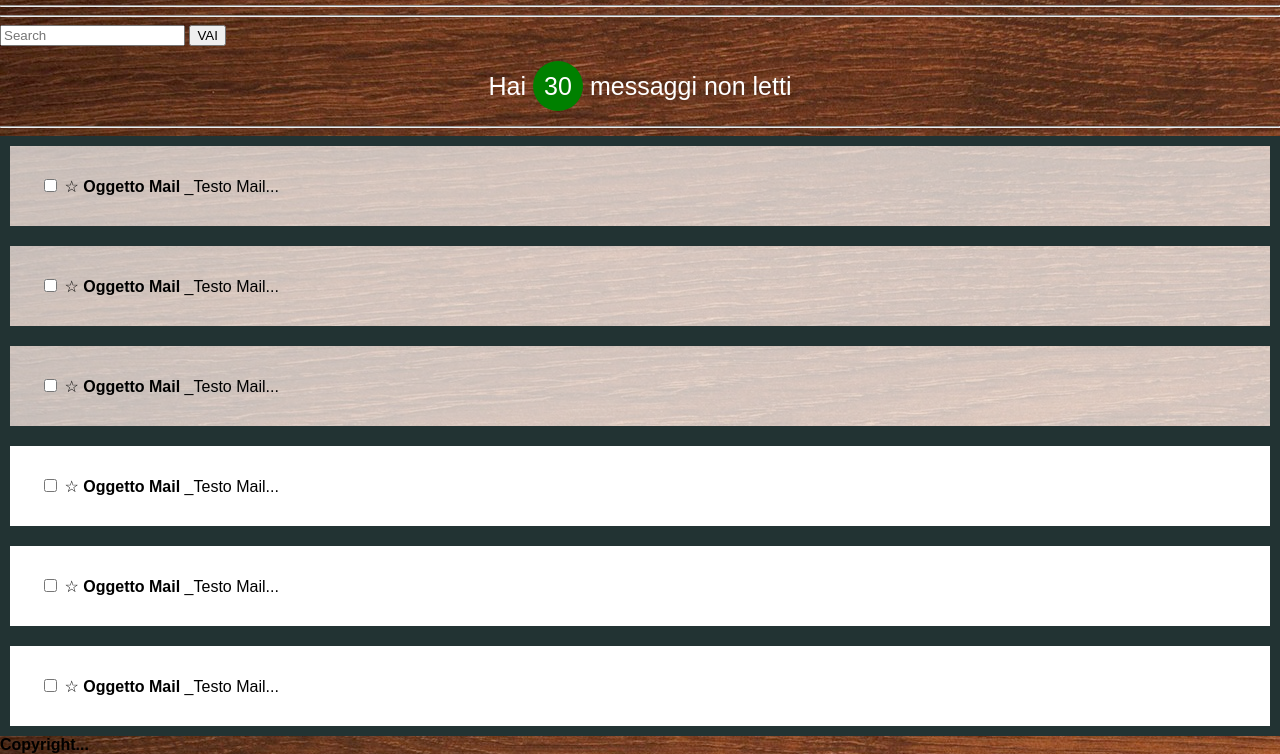
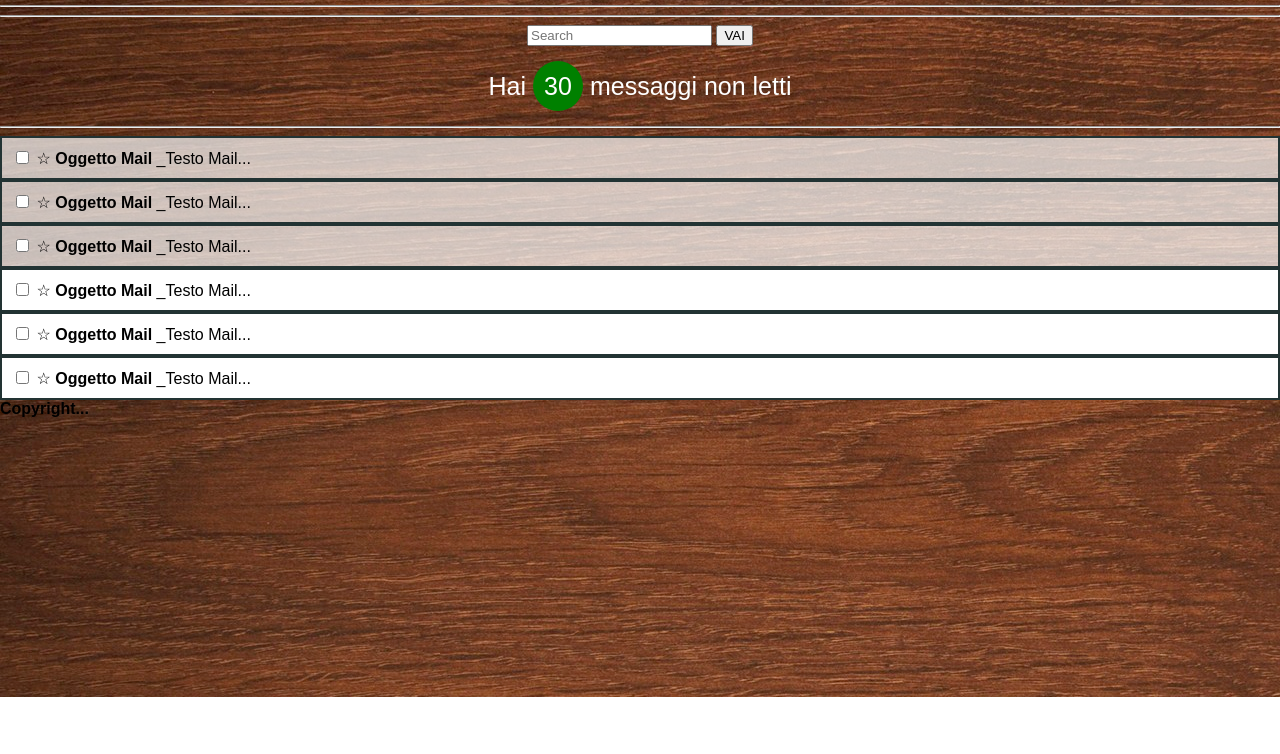
Before and after one commit to SalvatoreLauriola/htmlcss-gmail, a plain HTML site: page index.html in a window 1280 px wide. Shown: the part 103-857 px from the top of the page. After the commit the page ends 800 px from the top, so only its background shows below. Drawn offline with Linux system fonts and the light colour scheme; a web font is replaced by a local one.

Commit message:
Correzioni stilistiche layout

```diff
--- a/styles/main.css
+++ b/styles/main.css
@@ -42,8 +42,8 @@ body {
 
 .email-row {
   background-color: #fff;
-  padding: 30px;
-  border: 10px solid #233;
+  padding: 10px;
+  border: 2px solid #233;
 }
 
 .read {
@@ -65,9 +65,14 @@ body {
 #texta {
   margin: 6;
   font-family: 'Tomorrow', sans-serif;
+  text
 
 }
 
 #troll {
   text-align: center;
 }
+
+#search {
+  text-align: center;
+}
```
